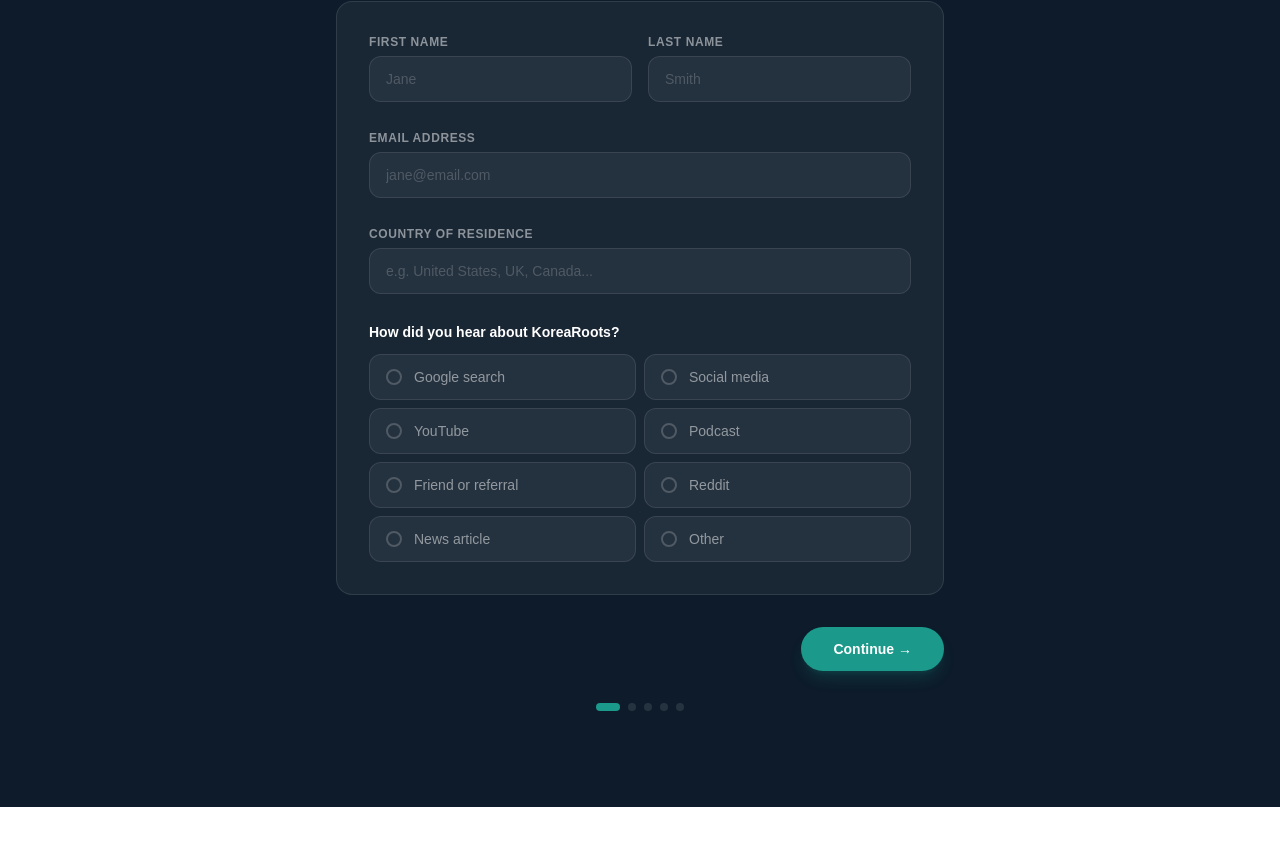
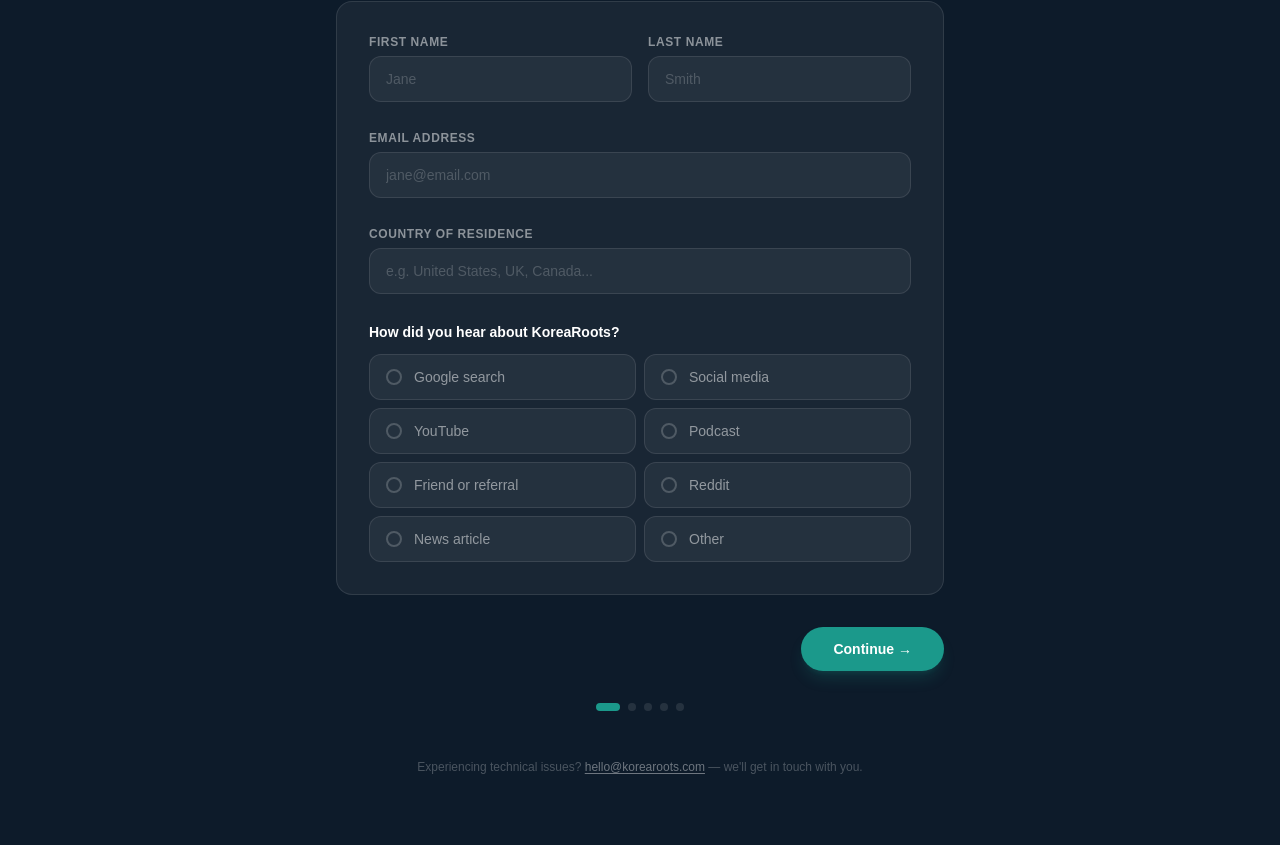
Before and after one commit to swagner775/korearoots-web, a Next.js app: page /consultation in a window 1280 px wide. Shown: the part 349-1194 px from the top of the page. Before the commit the page ends 1156 px from the top, so only its background shows below. Built offline with nearby package versions, Linux system fonts and the light colour scheme.

Commit message:
Add email fallback to consultation page

```diff
--- a/src/app/consultation/page.tsx
+++ b/src/app/consultation/page.tsx
@@ -431,6 +431,15 @@
           ))}
         </div>
 
+        {/* Technical issues fallback */}
+        <p className="text-center text-white/25 text-xs pb-4">
+          Experiencing technical issues?{" "}
+          <a href="mailto:hello@korearoots.com" className="text-white/40 hover:text-teal transition-colors underline underline-offset-2">
+            hello@korearoots.com
+          </a>
+          {" "}— we&apos;ll get in touch with you.
+        </p>
+
       </div>
     </main>
   );
```
